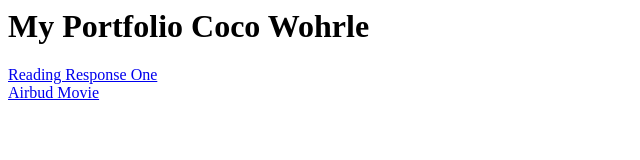
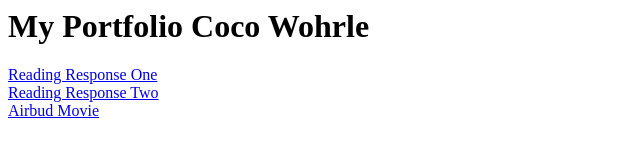
Before and after one commit to cocowohrle/cocowohrle.github.io, a plain HTML site: page index.html in a window 1280 px wide. Shown: the whole page, without its empty margins (0-640 px from the left). Drawn offline with Linux system fonts and the light colour scheme.

Commit message:
added reading assignment

```diff
--- a/index.html
+++ b/index.html
@@ -4,4 +4,8 @@
 
 <br>
 
+<a href="readings/readingresposne2.html" target="_blank"> Reading Response Two </a>
+
+<br>
+
 <a href="airbud/airbud.html" target="_blank"> Airbud Movie </a>
```
